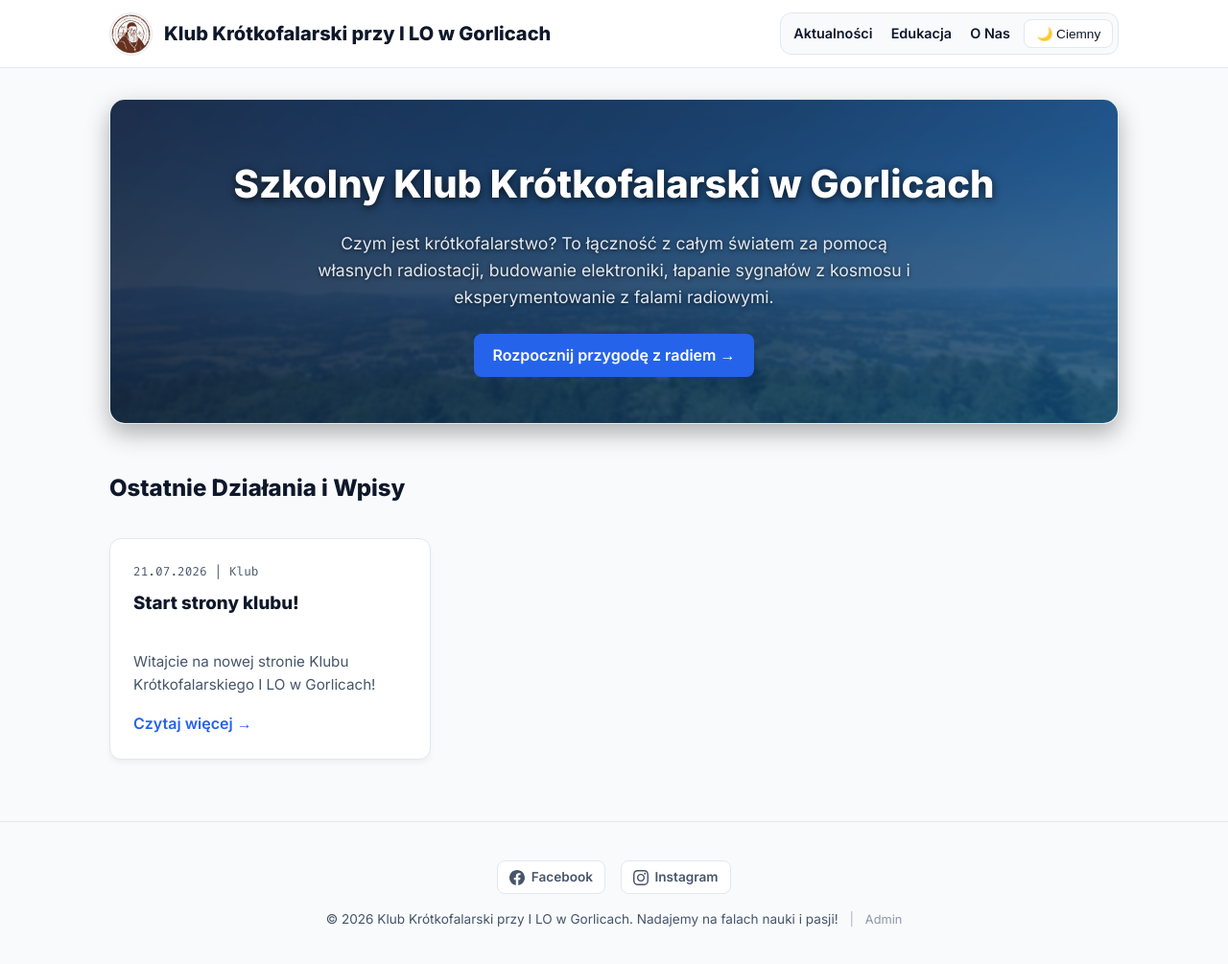
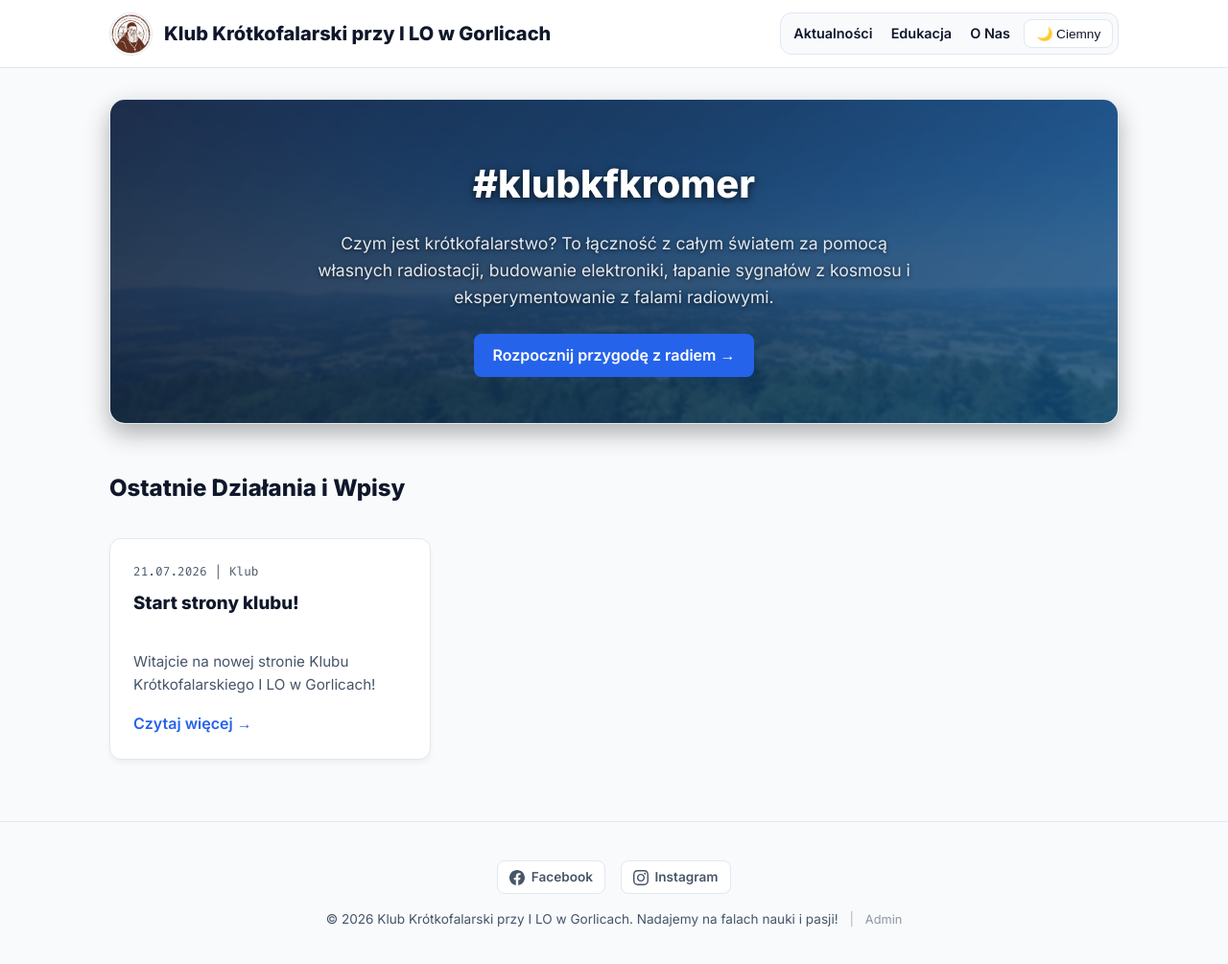
Before and after one commit to klub-kf-kromer/klub-kf-kromer.github.io, a Jekyll site: the page built from index.html, in a window 1280 px wide and 1010 px high. Shown: the top 1005 px of the window at 96% size. Built offline with Jekyll 4.4.1, drawn with Linux system fonts in a browser that asks for light colours.

Commit message:
Update index.html

```diff
--- a/index.html
+++ b/index.html
@@ -13,7 +13,7 @@ hero_image: /assets/images/hero-bg.jpg
 
   <!-- Treść (wyrazista) -->
   <div style="position: relative; z-index: 2;">
-    <h1 style="font-size: 2.5rem; margin: 0.5rem 0 1rem 0; color: #ffffff; text-shadow: 0 2px 8px rgba(0, 0, 0, 0.7);">{{ page.hero_title | default: 'Szkolny Klub Krótkofalarski w Gorlicach' }}</h1>
+    <h1 style="font-size: 2.5rem; margin: 0.5rem 0 1rem 0; color: #ffffff; text-shadow: 0 2px 8px rgba(0, 0, 0, 0.7);">{{ page.hero_title | default: '#klubkfkromer' }}</h1>
     <p style="max-width: 650px; margin: 0 auto 1.5rem auto; color: #e2e8f0; font-size: 1.1rem; text-shadow: 0 1px 4px rgba(0, 0, 0, 0.7);">
       {{ page.hero_subtitle | default: 'Czym jest krótkofalarstwo? To łączność z całym światem za pomocą własnych radiostacji, budowanie elektroniki, łapanie sygnałów z kosmosu i eksperymentowanie z falami radiowymi.' }}
     </p>
```
